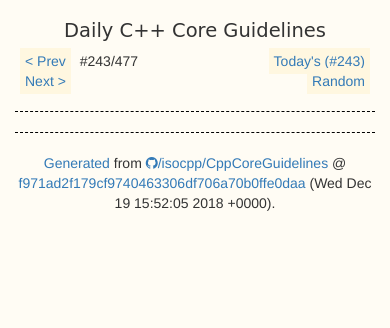
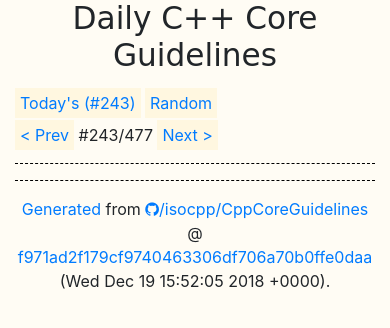
Before and after one commit to 5tan/DailyCppCoreGuidelines, a plain HTML site: page public/index.html in a window 390 px wide. Drawn offline with nearby package versions, Linux system fonts and the light colour scheme; a script that the page names is missing; a web font is replaced by a local one.

Commit message:
Updated bootstrap, fixed navbard/header responsiveness

```diff
--- a/public/index.html
+++ b/public/index.html
@@ -9,7 +9,7 @@
 
   <title>Daily C++ Core Guidelines</title>
 
-  <link rel="stylesheet" href="https://maxcdn.bootstrapcdn.com/bootstrap/3.3.7/css/bootstrap.min.css">
+  <link rel="stylesheet" href="https://maxcdn.bootstrapcdn.com/bootstrap/4.0.0/css/bootstrap.min.css" integrity="sha384-Gn5384xqQ1aoWXA+058RXPxPg6fy4IWvTNh0E263XmFcJlSAwiGgFAW/dAiS6JXm" crossorigin="anonymous">
   <link rel="stylesheet" href="https://maxcdn.bootstrapcdn.com/font-awesome/4.7.0/css/font-awesome.min.css">
 
   <!-- HTML5 Shim and Respond.js IE8 support of HTML5 elements and media queries -->
@@ -21,26 +21,30 @@
 
 
   <link href="https://fonts.googleapis.com/css?family=UnifrakturCook:700" rel="stylesheet">
-  <link rel="stylesheet" href="//cdnjs.cloudflare.com/ajax/libs/highlight.js/9.13.1/styles/default.min.css">
+  <link rel="stylesheet" href="https://cdnjs.cloudflare.com/ajax/libs/highlight.js/9.13.1/styles/default.min.css">
   <link rel="stylesheet" href="style.css">
 </head>
 
 <body>
 
+  <header>
+    <h1 id="title">Daily C++ Core Guidelines</h1>
+  </header>
   <div class="container">
-    <header>
-      <h1 id="title">Daily C++ Core Guidelines</h1>
-    </header>
     <nav>
       <div class="row">
-        <div class="col-xs-6">
-          <a class="button" id="nav_prev" href="">&lt; Prev</a>
-          #<span id="current_guideline"></span>/<span id="guidelines_total"></span>
-          <a class="button" id="nav_next" href="">Next &gt;</a>
+        <div class="col-sm-6 col-xs-12">
+          <div class="mt-2">
+            <a class="button" id="nav_today" href="">Today's (#<span id="todays_guideline"></span>)</a>
+            <a class="button" id="nav_random" href="">Random</a>
+          </div>
         </div>
-        <div class="col-xs-6" style="text-align: right">
-          <a class="button" id="nav_today" href="">Today's (#<span id="todays_guideline"></span>)</a>
-          <a class="button" id="nav_random" href="">Random</a>
+        <div class="col-sm-6 col-xs-12 right-navbar">
+          <div class="mt-2">
+            <a class="button" id="nav_prev" href="">&lt; Prev</a>
+            #<span id="current_guideline"></span>/<span id="guidelines_total"></span>
+            <a class="button" id="nav_next" href="">Next &gt;</a>
+          </div>
         </div>
       </div>
     </nav>
@@ -53,14 +57,15 @@
     <hr>
 
     <footer id="footer">
-      <a href="https://5tan.github.io/daily-cpp-core-guidelines/">Generated</a> from <a href="https://github.com/isocpp/CppCoreGuidelines"><i class="fa fa-github" aria-hidden="true"></i>/isocpp/CppCoreGuidelines</a> @ <a href="" id="commit"></a> (<span id="date"></span>).
+      <a href="https://github.com/5tan/DailyCppCoreGuidelines">Generated</a> from <a href="https://github.com/isocpp/CppCoreGuidelines"><i class="fa fa-github" aria-hidden="true"></i>/isocpp/CppCoreGuidelines</a> @ <a href="" id="commit"></a> (<span id="date"></span>).
     </footer>
   </div>
 
-  <script src="https://ajax.googleapis.com/ajax/libs/jquery/1.11.1/jquery.min.js"></script>
-  <script src="https://maxcdn.bootstrapcdn.com/bootstrap/3.2.0/js/bootstrap.min.js"></script>
+  <script src="https://code.jquery.com/jquery-3.2.1.slim.min.js" integrity="sha384-KJ3o2DKtIkvYIK3UENzmM7KCkRr/rE9/Qpg6aAZGJwFDMVNA/GpGFF93hXpG5KkN" crossorigin="anonymous"></script>
+<script src="https://cdnjs.cloudflare.com/ajax/libs/popper.js/1.12.9/umd/popper.min.js" integrity="sha384-ApNbgh9B+Y1QKtv3Rn7W3mgPxhU9K/ScQsAP7hUibX39j7fakFPskvXusvfa0b4Q" crossorigin="anonymous"></script>
+  <script src="https://maxcdn.bootstrapcdn.com/bootstrap/4.0.0/js/bootstrap.min.js" integrity="sha384-JZR6Spejh4U02d8jOt6vLEHfe/JQGiRRSQQxSfFWpi1MquVdAyjUar5+76PVCmYl" crossorigin="anonymous"></script>
   <script src="https://cdnjs.cloudflare.com/ajax/libs/showdown/1.9.0/showdown.min.js"></script>
-  <script src="//cdnjs.cloudflare.com/ajax/libs/highlight.js/9.13.1/highlight.min.js"></script>
+  <script src="https://cdnjs.cloudflare.com/ajax/libs/highlight.js/9.13.1/highlight.min.js"></script>
   <script src="data.js"></script>
   <script src="front.js"></script>
 </body>
--- a/public/style.css
+++ b/public/style.css
@@ -24,9 +24,7 @@ hr {
 
 .button {
   background-color: #fff7e0;
-  padding: 5px 5px 5px 5px ;
-  margin-right: 5px;
-  margin-left: 5px;
+  padding: 5px 5px 5px 5px;
 }
 
 #footer {
@@ -37,3 +35,18 @@ hr {
 .quote-author {
   color: #777;
 }
+
+.right-navbar {
+  text-align: right;
+}
+
+/* xs (for phones - screens less than 768px wide)*/
+@media (max-width: 768px) {
+  .right-navbar {
+    text-align: left;
+  }
+
+  #title {
+    font-size: 8vw;
+  }
+}
```
